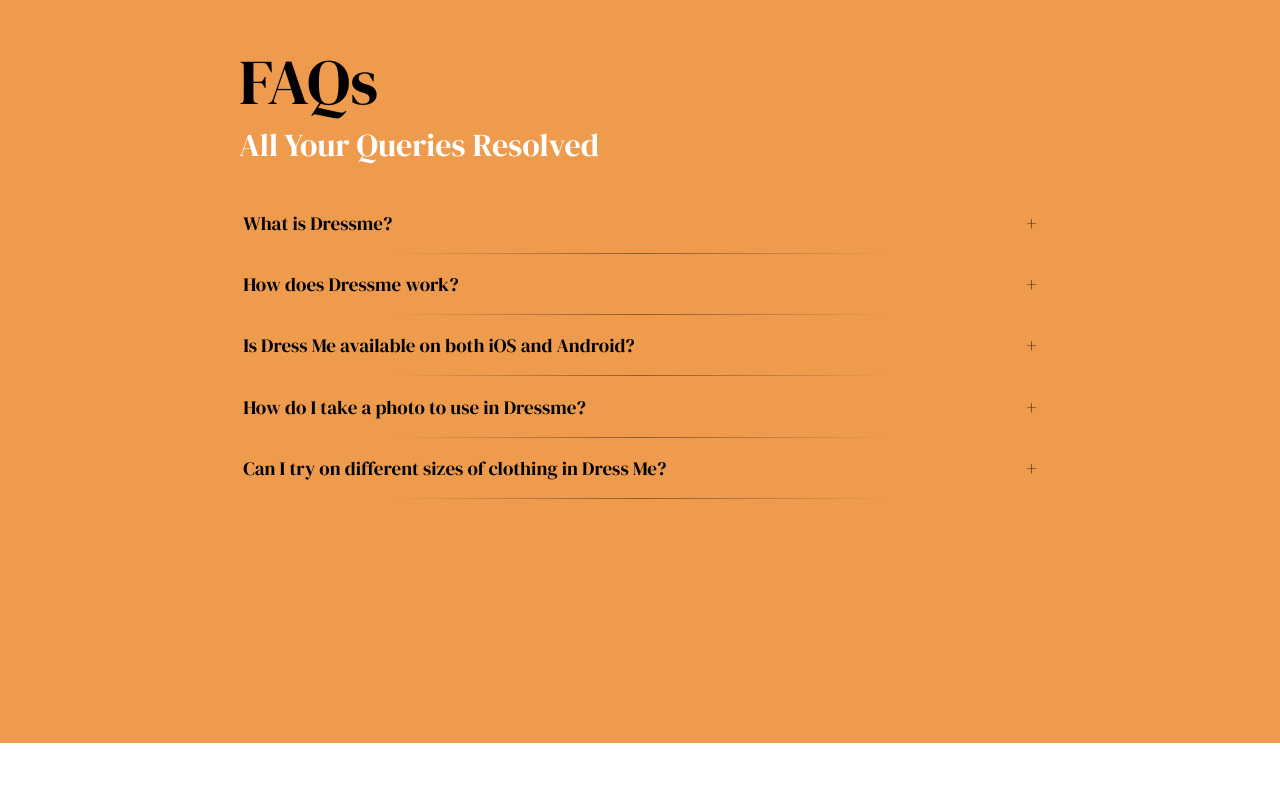
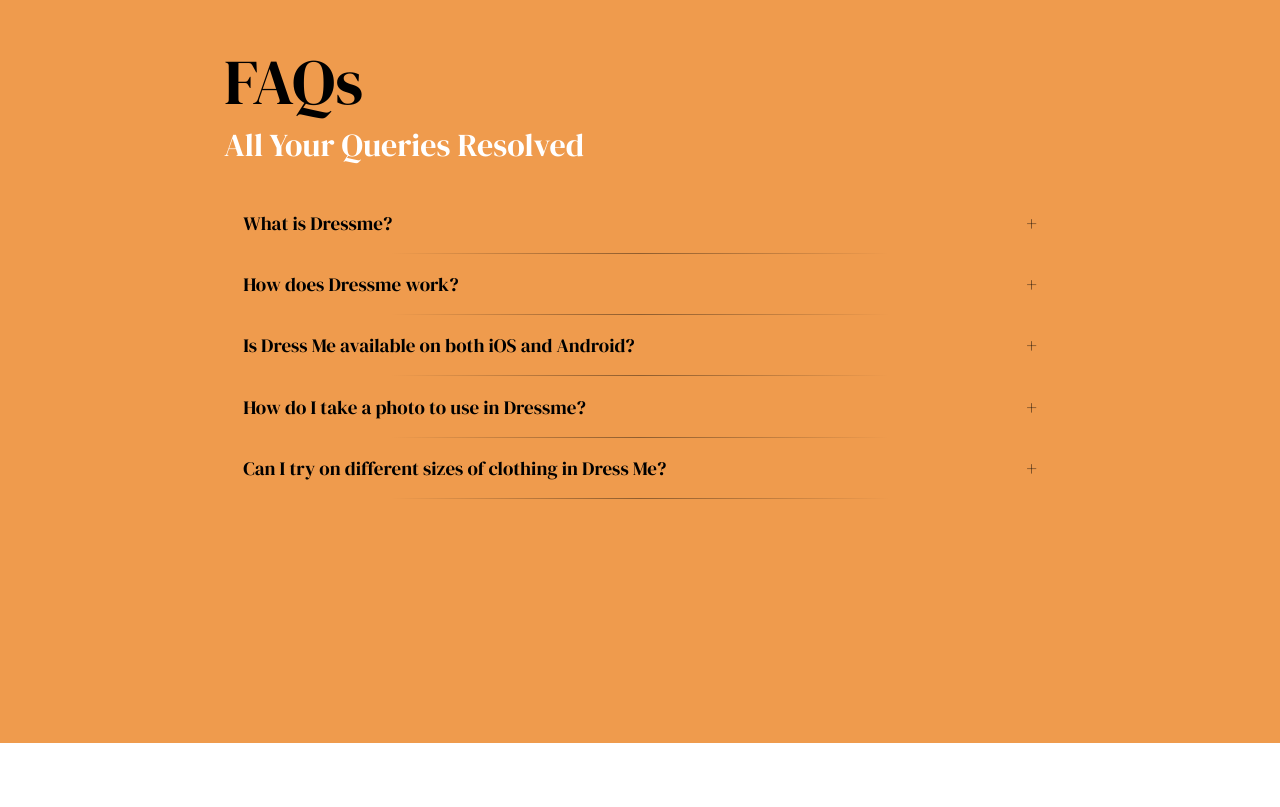
Before and after one commit to Dwarf-AI/dressmeofficial, a React (Create React App) app: page / in a window 1280 px wide. Shown: the part 1865-2672 px from the top of the page. Built offline with nearby package versions, Linux system fonts and the light colour scheme.

Commit message:
feat: chagnes to ui

```diff
--- a/src/components/Testimonial/Testimonial.js
+++ b/src/components/Testimonial/Testimonial.js
@@ -35,7 +35,7 @@
     <>
       <div className="testimonial-section" id="trustus">
         <div className="accordion pb-5">
-          <div className="container py-4 testimonial-title">
+          <div className="py-4 testimonial-title">
             <h1>FAQs</h1>
             <h2>All Your Queries Resolved</h2>
           </div>
```
